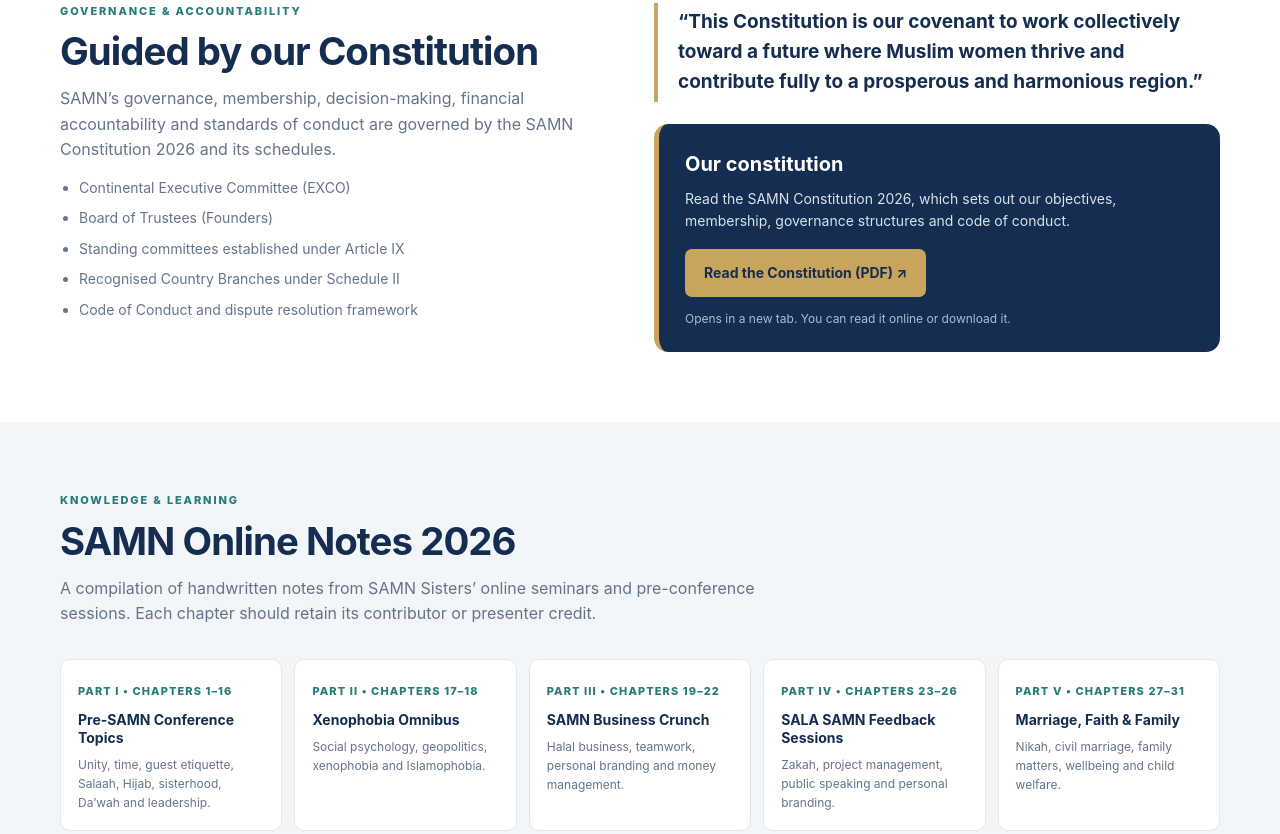
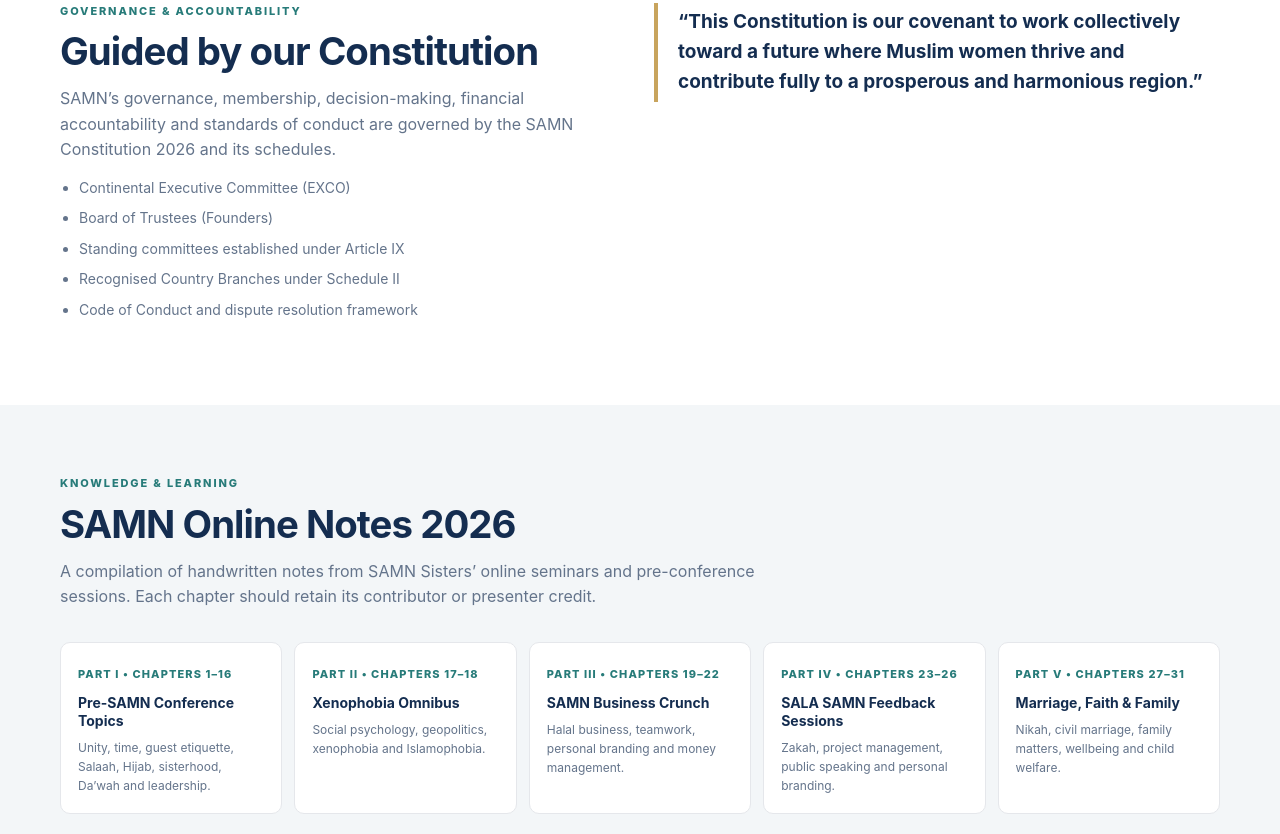
Before and after one commit to southernafricamuslimahnetwork-arch/samn-network, a plain HTML site: page docs/index.html in a window 1280 px wide. Shown: the part 2119-2953 px from the top of the page. Drawn offline with Linux system fonts and the light colour scheme.

Commit message:
Update index.html

```diff
--- a/docs/index.html
+++ b/docs/index.html
@@ -145,12 +145,6 @@ dialog.lightbox img{width:100%;max-height:80vh;object-fit:contain;display:block}
     <ul class="list"><li>Continental Executive Committee (EXCO)</li><li>Board of Trustees (Founders)</li><li>Standing committees established under Article IX</li><li>Recognised Country Branches under Schedule II</li><li>Code of Conduct and dispute resolution framework</li></ul>
    </div>
    <div><div class="quote">“This Constitution is our covenant to work collectively toward a future where Muslim women thrive and contribute fully to a prosperous and harmonious region.”</div>
-    <div class="constitution-panel" id="constitution">
-     <h3>Our constitution</h3>
-     <p>Read the SAMN Constitution 2026, which sets out our objectives, membership, governance structures and code of conduct.</p>
-     <a class="btn btn-gold" href="assets/SAMN-Constitution.pdf" target="_blank" rel="noopener">Read the Constitution (PDF) ↗</a>
-     <p class="small">Opens in a new tab. You can read it online or download it.</p>
-    </div>
    </div>
   </div>
  </section>
@@ -222,8 +216,8 @@ dialog.lightbox img{width:100%;max-height:80vh;object-fit:contain;display:block}
   <div class="footer-grid">
    <div><h3>SOUTHERN AFRICA MUSLIMAH NETWORK</h3><p>A non-profit, non-political, faith-based regional network.</p><p><strong>Faith. Unity. Empowerment. Collective Action.</strong></p></div>
    <div><h3>Registered Office</h3><p>Sandlane & Devilliers Street<br>Cathedral Building, Manzini<br>Eswatini</p><p>Postal: P.O. Box 195<br>Matsapha M200, Eswatini</p><p><strong>Email:</strong><br><a class="mail" href="mailto:southernafricamuslimahnetwork@gmail.com">southernafricamuslimahnetwork@gmail.com</a></p><p><strong>WhatsApp:</strong><br><a class="mail" href="https://wa.me/26659537865" target="_blank" rel="noopener">+266 5953 7865 ↗</a></p><p><strong>Follow us:</strong><br><a class="mail" href="https://www.facebook.com/profile.php?id=61552405875873" target="_blank" rel="noopener">SAMN on Facebook ↗</a><br><a class="mail" href="https://x.com/samnc2023" target="_blank" rel="noopener">SAMN on X (@samnc2023) ↗</a><br><a class="mail" href="https://www.linkedin.com/in/southern-africa-muslimah-network-samn-4a7a95448/" target="_blank" rel="noopener">SAMN on LinkedIn ↗</a><br><a class="mail" href="https://www.tiktok.com/@southernafricamuslimah" target="_blank" rel="noopener">SAMN on TikTok ↗</a></p></div>
-   <div><h3>Explore</h3><p><a href="#about">About SAMN</a><br><a href="#objectives">Constitutional Objectives</a><br><a href="#governance">Governance</a><br><a href="assets/SAMN-Constitution.pdf" target="_blank" rel="noopener">Constitution (PDF)</a><br><a href="#learning">Knowledge Centre</a><br><a href="#posters">Posters &amp; Events</a><br><a href="membership.html">Membership</a><br><a href="admin.html">Officer login</a></p></div>
-  </div>
+      <div><h3>Explore</h3><p><a href="#about">About SAMN</a><br><a href="#objectives">Constitutional Objectives</a><br><a href="#governance">Governance</a><br><a href="#learning">Knowledge Centre</a><br><a href="#posters">Posters &amp; Events</a><br><a href="membership.html">Membership</a><br><a href="admin.html">Officer login</a></p></div>
+     </div>
   <div class="footer-bottom"><span>© 2026 Southern Africa Muslimah Network (SAMN). All rights reserved.</span><span>Official public website prototype — publication subject to SAMN approval.</span></div>
  </div>
 </footer>
```
